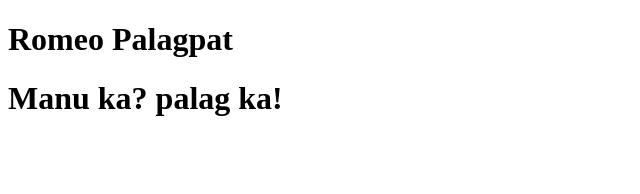
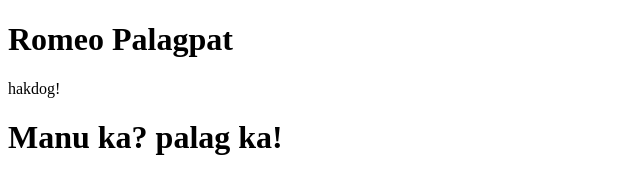
Before and after one commit to to1212e/rt.github.io, a plain HTML site: page index.html in a window 1280 px wide. Shown: the whole page, without its empty margins (0-640 px from the left). Drawn offline with Linux system fonts and the light colour scheme.

Commit message:
Update index.html

```diff
--- a/index.html
+++ b/index.html
@@ -15,6 +15,7 @@
     <!-- section for about (Roselyn)-->
     <!-- ako ni sir roselyn ma hamba adhbfgsjdgbkrjnk -->
     <!-- may gusto ko tani nag eh dugang hahahaha -->
+    hakdog!
 
     <!-- section for reviews (Jan Rian)-->
      <!-- add miskan ano!!! -->
```
